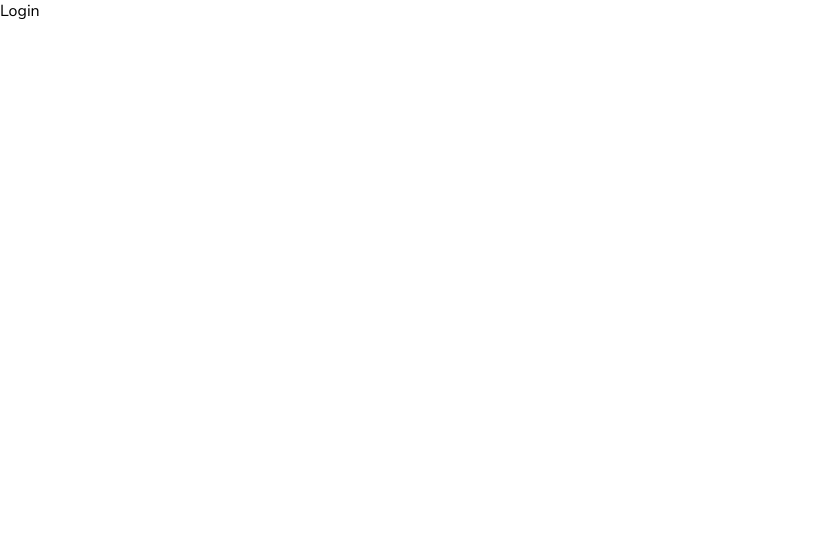
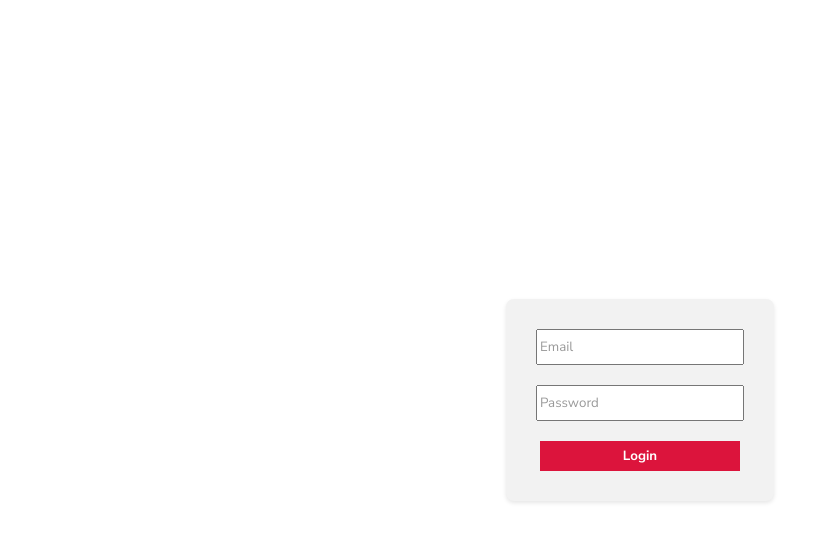
Before and after one commit to Nisarg4903/Driving_school_management_system, a React (Create React App) app: page /login in a window 1280 px wide. Shown: the top 542 px of the page, without its empty margins (0-836 px from the left). Built offline with nearby package versions, Linux system fonts and the light colour scheme.

Commit message:
added auth, doesnt allow access without login

```diff
--- a/package.json
+++ b/package.json
@@ -11,6 +11,7 @@
     "@testing-library/jest-dom": "^5.17.0",
     "@testing-library/react": "^13.4.0",
     "@testing-library/user-event": "^13.5.0",
+    "firebase": "^10.6.0",
     "react": "^18.2.0",
     "react-circular-progressbar": "^2.1.0",
     "react-dom": "^18.2.0",
--- a/src/App.js
+++ b/src/App.js
@@ -5,44 +5,100 @@ import New from "./pages/new/New";
 import Single from "./pages/single/Single";
 import Schedule from "./pages/schedule/Schedule";
 
-import {
-  BrowserRouter as Router,
-  Switch,
-  Route,
-  Link,
-  BrowserRouter,
-  Routes,
-} from "react-router-dom";
+import { BrowserRouter, Routes, Route, Navigate } from "react-router-dom";
 import { productInputs, userInputs } from "./formSource";
 
 function App() {
+  const currentUser = true; // Placeholder for authentication logic
+
+  // RequireAuth component to protect routes
+  const RequireAuth = ({ children }) => {
+    return currentUser ? children : <Navigate to="/login" replace />;
+  };
+
   return (
     <div className="App">
       <BrowserRouter>
         <Routes>
-          <Route path="/">
-            <Route index element={<Home />} />
-            <Route path="login" element={<Login />} />
-            {/* THIS IS THE USERS ROUTE */}
-            <Route path="users">
-              <Route index element={<List />} />
-              <Route path=":userId" element={<Single />} />
-              <Route
-                path="new"
-                element={<New inputs={userInputs} title="Add New User" />}
-              />
-            </Route>
-            {/* THIS IS FOR THE PRODUCTS ROUTE NOW */}
-            <Route path="products">
-              <Route index element={<List />} />
-              <Route path=":productId" element={<Single />} />
-              <Route
-                path="new"
-                element={<New inputs={productInputs} title="Add New Product" />}
-              />
-            </Route>
-            <Route path="schedule" element={<Schedule />} />
-          </Route>
+          <Route
+            path="/"
+            element={
+              currentUser ? (
+                <Navigate to="/home" replace />
+              ) : (
+                <Navigate to="/login" replace />
+              )
+            }
+          />
+          <Route path="/login" element={<Login />} />
+          <Route
+            path="/home"
+            element={
+              <RequireAuth>
+                <Home />
+              </RequireAuth>
+            }
+          />
+
+          {/* Other Protected Routes */}
+          <Route
+            path="/users"
+            element={
+              <RequireAuth>
+                <List />
+              </RequireAuth>
+            }
+          />
+          <Route
+            path="/users/:userId"
+            element={
+              <RequireAuth>
+                <Single />
+              </RequireAuth>
+            }
+          />
+          <Route
+            path="/users/new"
+            element={
+              <RequireAuth>
+                <New inputs={userInputs} title="Add New User" />
+              </RequireAuth>
+            }
+          />
+
+          <Route
+            path="/products"
+            element={
+              <RequireAuth>
+                <List />
+              </RequireAuth>
+            }
+          />
+          <Route
+            path="/products/:productId"
+            element={
+              <RequireAuth>
+                <Single />
+              </RequireAuth>
+            }
+          />
+          <Route
+            path="/products/new"
+            element={
+              <RequireAuth>
+                <New inputs={productInputs} title="Add New Product" />
+              </RequireAuth>
+            }
+          />
+
+          <Route
+            path="/schedule"
+            element={
+              <RequireAuth>
+                <Schedule />
+              </RequireAuth>
+            }
+          />
         </Routes>
       </BrowserRouter>
     </div>
--- /dev/null
+++ b/src/Firebase.js
@@ -0,0 +1,19 @@
+// Import the functions you need from the Firebase SDKs
+import { initializeApp } from "firebase/app";
+import { getAuth } from "firebase/auth";
+
+// Your web app's Firebase configuration
+const firebaseConfig = {
+  apiKey: process.env.REACT_APP_FIREBASE_KEY,
+  authDomain: "mid-term-8e76c.firebaseapp.com",
+  projectId: "mid-term-8e76c",
+  storageBucket: "mid-term-8e76c.appspot.com",
+  messagingSenderId: "514154904661",
+  appId: "1:514154904661:web:57ab847f421b1f551828dc",
+};
+
+// Initialize Firebase
+const app = initializeApp(firebaseConfig);
+
+// Export the authentication instance
+export const Auth = getAuth();
--- /dev/null
+++ b/src/context/AuthContext.js
@@ -0,0 +1,31 @@
+import { createContext, useEffect, useReducer } from "react";
+import AuthReducer from "./AuthReducer";
+
+// Try-catch block for safely parsing user data from localStorage
+let user;
+try {
+  user = JSON.parse(localStorage.getItem("user")) || null;
+} catch (error) {
+  console.error("Error parsing user from localStorage:", error);
+  user = null;
+}
+
+const INITIAL_STATE = {
+  currentUser: user,
+};
+
+export const AuthContext = createContext(INITIAL_STATE);
+
+export const AuthContextProvider = ({ children }) => {
+  const [state, dispatch] = useReducer(AuthReducer, INITIAL_STATE);
+
+  useEffect(() => {
+    localStorage.setItem("user", JSON.stringify(state.currentUser));
+  }, [state.currentUser]);
+
+  return (
+    <AuthContext.Provider value={{ currentUser: state.currentUser, dispatch }}>
+      {children}
+    </AuthContext.Provider>
+  );
+};
--- /dev/null
+++ b/src/context/AuthReducer.js
@@ -0,0 +1,18 @@
+const AuthReducer = (state, action) => {
+  switch (action.type) {
+    case "LOGIN": {
+      return {
+        currentUser: action.payload,
+      };
+    }
+    case "LOGOUT": {
+      return {
+        currentUser: null,
+      };
+    }
+    default:
+      return state;
+  }
+};
+
+export default AuthReducer;
--- a/src/index.js
+++ b/src/index.js
@@ -1,10 +1,13 @@
 import React from 'react';
 import ReactDOM from 'react-dom/client';
 import App from './App';
+import { AuthContextProvider } from './context/AuthContext';
 
 const root = ReactDOM.createRoot(document.getElementById('root'));
 root.render(
   <React.StrictMode>
-    <App />
+    <AuthContextProvider>
+      <App />
+    </AuthContextProvider>
   </React.StrictMode>
 );
--- a/src/pages/login/Login.jsx
+++ b/src/pages/login/Login.jsx
@@ -1,9 +1,51 @@
-import "./login.scss"
+import { useContext, useState } from "react";
+import "./login.scss";
+import { signInWithEmailAndPassword } from "firebase/auth";
+import { Auth } from "../../Firebase"; // Updated import path
+import { useNavigate } from "react-router-dom";
+import { AuthContext } from "../../context/AuthContext";
 
 const Login = () => {
+  const [error, setError] = useState(false);
+  const [email, setEmail] = useState("");
+  const [password, setPassword] = useState("");
+
+  const navigate = useNavigate();
+  const { dispatch } = useContext(AuthContext);
+
+  const handleLogin = (e) => {
+    e.preventDefault();
+    setError(false); // Reset error state on new submission
+
+    signInWithEmailAndPassword(Auth, email, password)
+      .then((userCredential) => {
+        const user = userCredential.user;
+        dispatch({ type: "LOGIN", payload: user });
+        navigate("/home"); // Redirect to '/home' or your desired route
+      })
+      .catch((error) => {
+        setError(true);
+      });
+  };
+
   return (
-    <div>Login</div>
-  )
-}
+    <div className="login">
+      <form onSubmit={handleLogin}>
+        <input
+          type="email"
+          placeholder="Email"
+          onChange={(e) => setEmail(e.target.value)}
+        />
+        <input
+          type="password"
+          placeholder="Password"
+          onChange={(e) => setPassword(e.target.value)}
+        />
+        <button type="submit">Login</button>
+        {error && <span>Wrong Credentials!</span>}
+      </form>
+    </div>
+  );
+};
 
-export default Login
+export default Login;
--- a/src/pages/login/login.scss
+++ b/src/pages/login/login.scss
@@ -0,0 +1,66 @@
+.login {
+    height: 100vh;
+    display: flex;
+    align-items: center;
+    justify-content: center;
+
+    form {
+        display: flex;
+        flex-direction: column;
+        align-items: center;
+        padding: 20px;
+        background-color: #f2f2f2;
+        border-radius: 8px;
+        box-shadow: 0 2px 4px rgba(0, 0, 0, 0.1);
+        font-family: 'Arial', sans-serif;
+
+        input, button {
+            width: 200px;
+            height: 30px;
+            margin: 10px;
+            transition: all 0.3s ease;
+
+            &:hover {
+                opacity: 0.9;
+            }
+
+            &:focus {
+                outline: none;
+                box-shadow: 0 0 3px crimson;
+            }
+        }
+
+        input::placeholder {
+            color: #999;
+        }
+
+        button {
+            border: none;
+            background-color: crimson;
+            color: white;
+            font-weight: bold;
+            cursor: pointer;
+
+            &:hover {
+                background-color: crimson;
+            }
+
+            &:active {
+                transform: scale(0.98);
+                background-color: darken(purple, 10%);
+            }
+        }
+
+        span {
+            font-size: 14px;
+            color: red;
+            margin-top: 10px;
+        }
+    }
+
+    @media (max-width: 600px) {
+        input, button {
+            width: 90%;
+        }
+    }
+}
```
Also changed, not shown: 2 other files (tests, documents, lock files or other folders).
